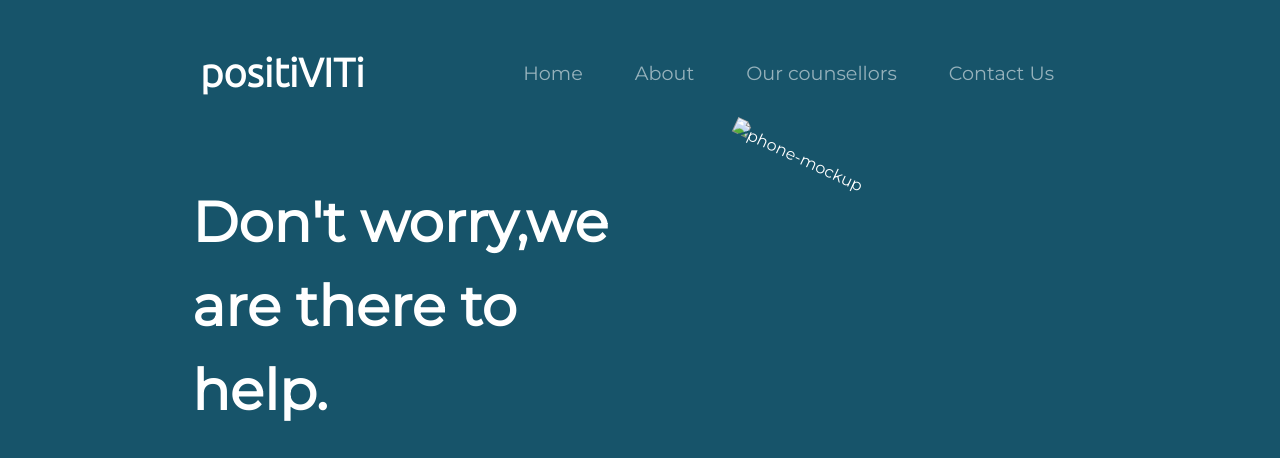
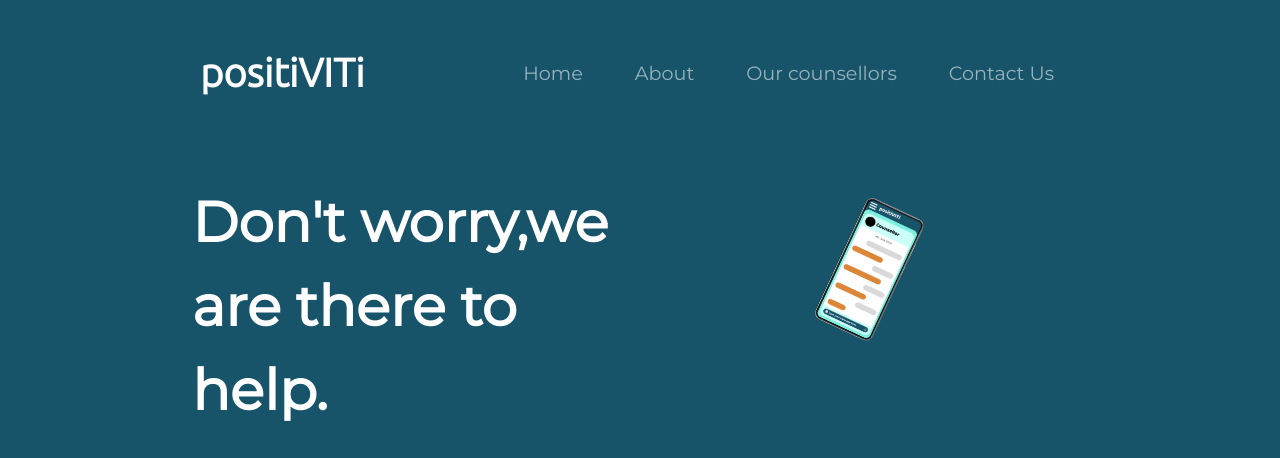
Before and after one commit to DibyashaktiMoharana/positiVITi, a plain HTML site: page index.html in a window 1280 px wide. Shown: the top 458 px of the page. Drawn offline with nearby package versions, Linux system fonts and the light colour scheme; the site is published under a folder, as on GitHub Pages, so addresses that start at the root find nothing.

Commit message:
Update index.html

```diff
--- a/index.html
+++ b/index.html
@@ -64,8 +64,8 @@
       <button type="button" class="btn btn-outline-light btn-lg download-button"><i class="fa-brands fa-google-play"></i> Download</button>
     </div>
     <div class="col-lg-6 mycol">
-      <img class="title-image" src="/phonedemo.png" alt="phone-mockup">
-      <img class="title-image-lg" src="/phonedemo.png" alt="phone-mockup">
+      <img class="title-image" src="images/phonedemo.png" alt="phone-mockup">
+      <img class="title-image-lg" src="images/phonedemo.png" alt="phone-mockup">
     </div>
   </div>
 </div>
```
